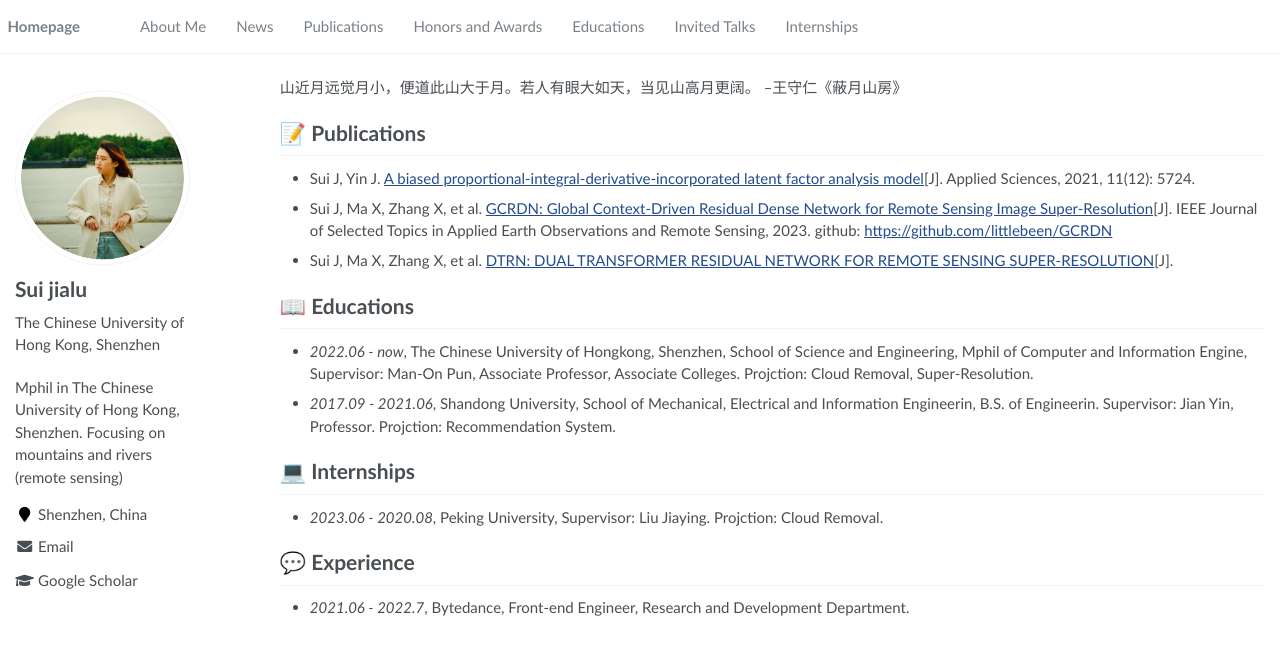
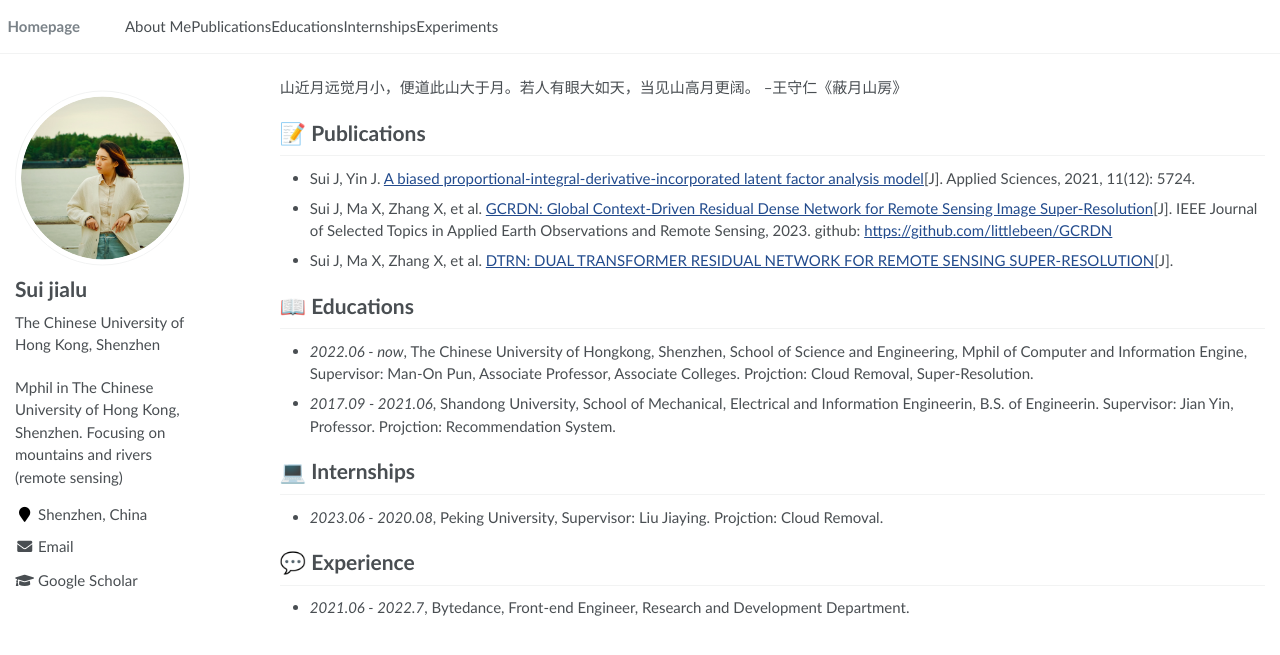
Before and after one commit to littlebeen/littlebeen_homepage, a Jekyll site: the page built from _pages/about.md, in a window 1280 px wide. Shown: the top 655 px of the page. Built offline with Jekyll 4.4.1, drawn with Linux system fonts in a browser that asks for light colours.

Commit message:
feat: navigation

```diff
--- a/_data/navigation.yml
+++ b/_data/navigation.yml
@@ -3,20 +3,14 @@ main:
   - title: "About Me"
     url: "/#about-me"
 
-  - title: "News"
-    url: "/#-news"
-
   - title: "Publications"
     url: "/#-publications"
-
-  - title: "Honors and Awards"
-    url: "/#-honors-and-awards"
 
   - title: "Educations"
     url: "/#-educations"
 
-  - title: "Invited Talks"
-    url: "/#-invited-talks"
-
   - title: "Internships"
     url: "/#-internships"
+
+  - title: "Experiments"
+    url: "/#-experiments"
--- a/_includes/masthead.html
+++ b/_includes/masthead.html
@@ -6,7 +6,7 @@
         <ul class="visible-links">
           <li class="masthead__menu-item masthead__menu-item--lg masthead__menu-home-item"><a href="#about-me">Homepage</a></li>
           {% for link in site.data.navigation.main %}
-            <li class="masthead__menu-item"><a href="{{ domain }}{{ link.url }}">{{ link.title }}</a></li>
+            <li class="masthead__menu-item">{{ link.title }}</li>
           {% endfor %}
         </ul>
         <ul class="hidden-links hidden"></ul>
```
